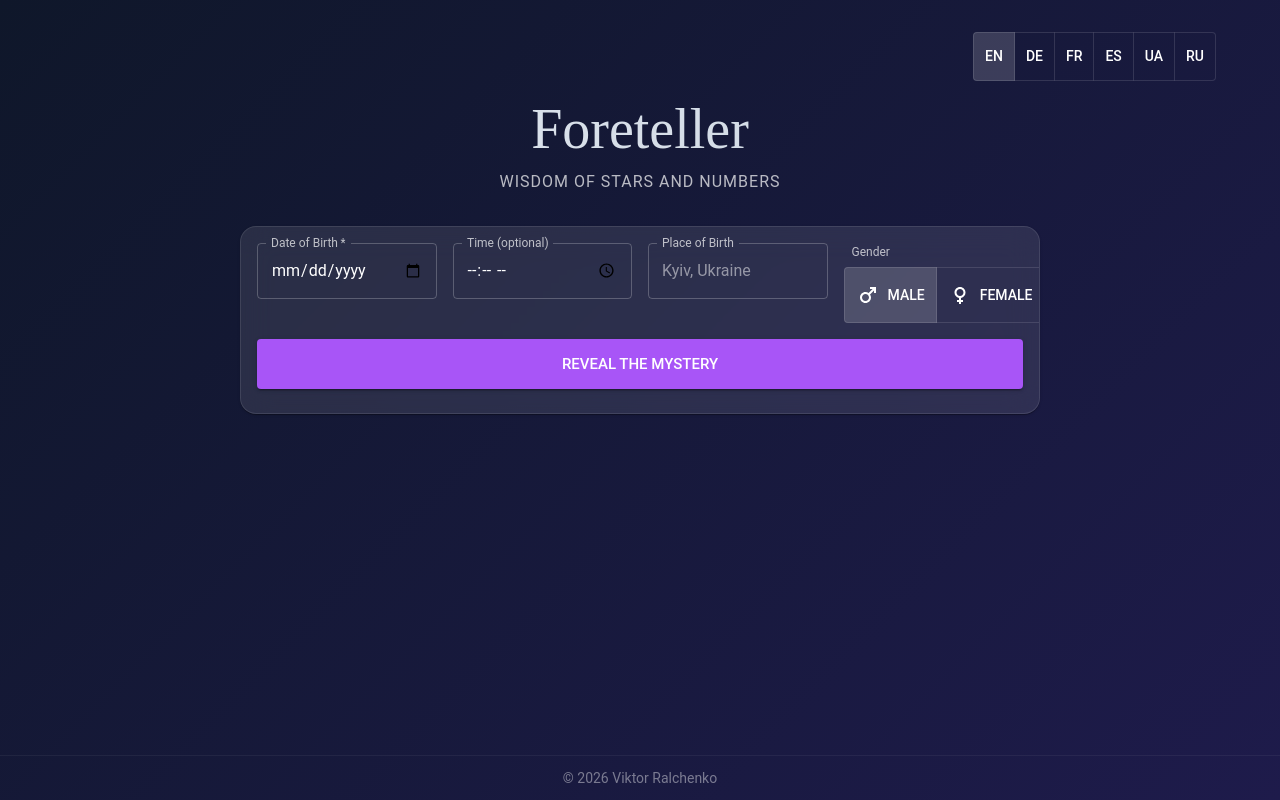
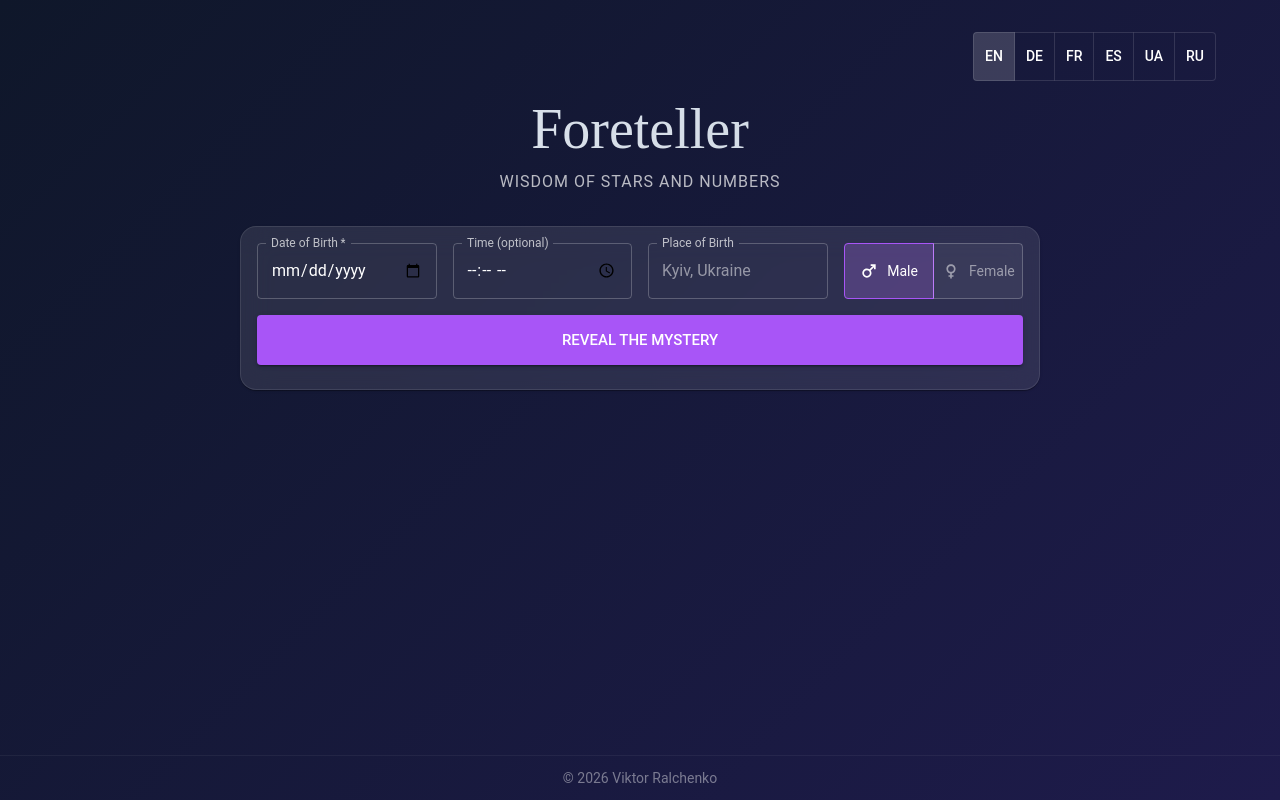
Before and after one commit to vralchenko/Foreteller, a React (Vite) app in the folder client/: page / in a window 1280 px wide. Built offline with nearby package versions, Linux system fonts and the light colour scheme.

Commit message:
UI: Fixed gender buttons alignment and added future date validation

```diff
--- a/client/src/components/BirthForm.tsx
+++ b/client/src/components/BirthForm.tsx
@@ -6,8 +6,7 @@ import {
     Button,
     ToggleButton,
     ToggleButtonGroup,
-    Typography,
-    Box
+    Typography
 } from '@mui/material';
 import { Male as MaleIcon, Female as FemaleIcon } from '@mui/icons-material';
 import { FormData, Translations } from '../types';
@@ -48,6 +47,9 @@ export const BirthForm: React.FC<BirthFormProps> = ({
                                 onChange={onChange}
                                 required
                                 InputLabelProps={{ shrink: true }}
+                                inputProps={{
+                                    max: new Date().toISOString().split('T')[0]
+                                }}
                             />
                         </Grid>
                         <Grid item xs={12} sm={3}>
@@ -73,28 +75,38 @@ export const BirthForm: React.FC<BirthFormProps> = ({
                             />
                         </Grid>
                         <Grid item xs={12} sm={3}>
-                            <Box>
-                                <Typography variant="caption" color="text.secondary" sx={{ mb: 0.5, display: 'block', ml: 1 }}>
-                                    {translations.gender}
-                                </Typography>
                             <ToggleButtonGroup
                                 value={formData.gender}
                                 exclusive
                                 onChange={handleGenderChange}
                                 fullWidth
-                                    size="medium"
-                                    sx={{ height: 56 }}
+                                size="small"
+                                sx={{
+                                    height: 56,
+                                    bgcolor: 'rgba(255,255,255,0.05)',
+                                    '& .MuiToggleButton-root': {
+                                        color: 'rgba(255,255,255,0.5)',
+                                        border: '1px solid rgba(255,255,255,0.23)',
+                                        '&.Mui-selected': {
+                                            color: '#fff',
+                                            bgcolor: 'rgba(168, 85, 247, 0.2)',
+                                            borderColor: '#a855f7',
+                                            '&:hover': {
+                                                bgcolor: 'rgba(168, 85, 247, 0.3)',
+                                            }
+                                        }
+                                    }
+                                }}
                             >
-                                    <ToggleButton value="male" sx={{ gap: 1 }}>
-                                        <MaleIcon />
-                                        {translations.male}
+                                <ToggleButton value="male" sx={{ flex: 1, gap: 1, textTransform: 'none' }}>
+                                    <MaleIcon fontSize="small" />
+                                    <Typography variant="body2">{translations.male}</Typography>
                                 </ToggleButton>
-                                    <ToggleButton value="female" sx={{ gap: 1 }}>
-                                        <FemaleIcon />
-                                        {translations.female}
+                                <ToggleButton value="female" sx={{ flex: 1, gap: 1, textTransform: 'none' }}>
+                                    <FemaleIcon fontSize="small" />
+                                    <Typography variant="body2">{translations.female}</Typography>
                                 </ToggleButton>
                             </ToggleButtonGroup>
-                            </Box>
                         </Grid>
                         <Grid item xs={12}>
                             <Button
```
Lines whose indentation alone changed are shown as unchanged.
